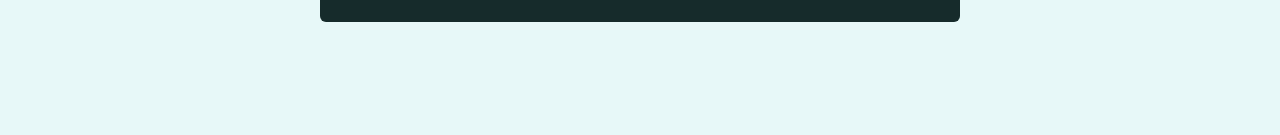
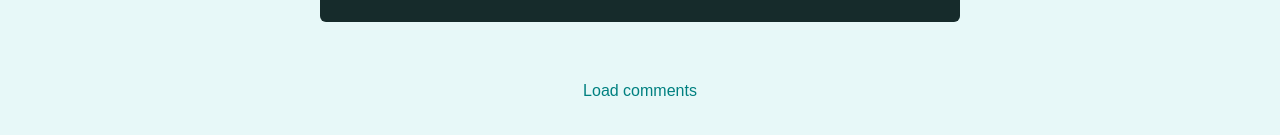
Before and after one commit to xAdvitya/Quotes, a React (Create React App) app: page /quotes/q1 in a window 1280 px wide. Shown: the part 355-490 px from the top of the page. Built offline with nearby package versions, Linux system fonts and the light colour scheme.

Commit message:
nested route

```diff
--- a/src/Pages/QuoteDetail.js
+++ b/src/Pages/QuoteDetail.js
@@ -1,4 +1,4 @@
-import { Route, useParams } from 'react-router-dom';
+import { Link, Route, useParams } from 'react-router-dom';
 import Comments from '../components/comments/Comments';
 import HighlightedQuote from '../components/quotes/HighlightedQuote';
 
@@ -31,6 +31,14 @@
     <div>
       <HighlightedQuote text={quote.text} author={quote.author} />
 
+      <Route path={`/quotes/${params.quoteId}`} exact>
+        <div className="centered">
+          <Link className="btn--flat" to={`/quotes/${params.quoteId}/comments`}>
+            Load comments
+          </Link>
+        </div>
+      </Route>
+
       <Route path={`/quotes/${params.quoteId}/comments`}>
         <Comments />
       </Route>
```
